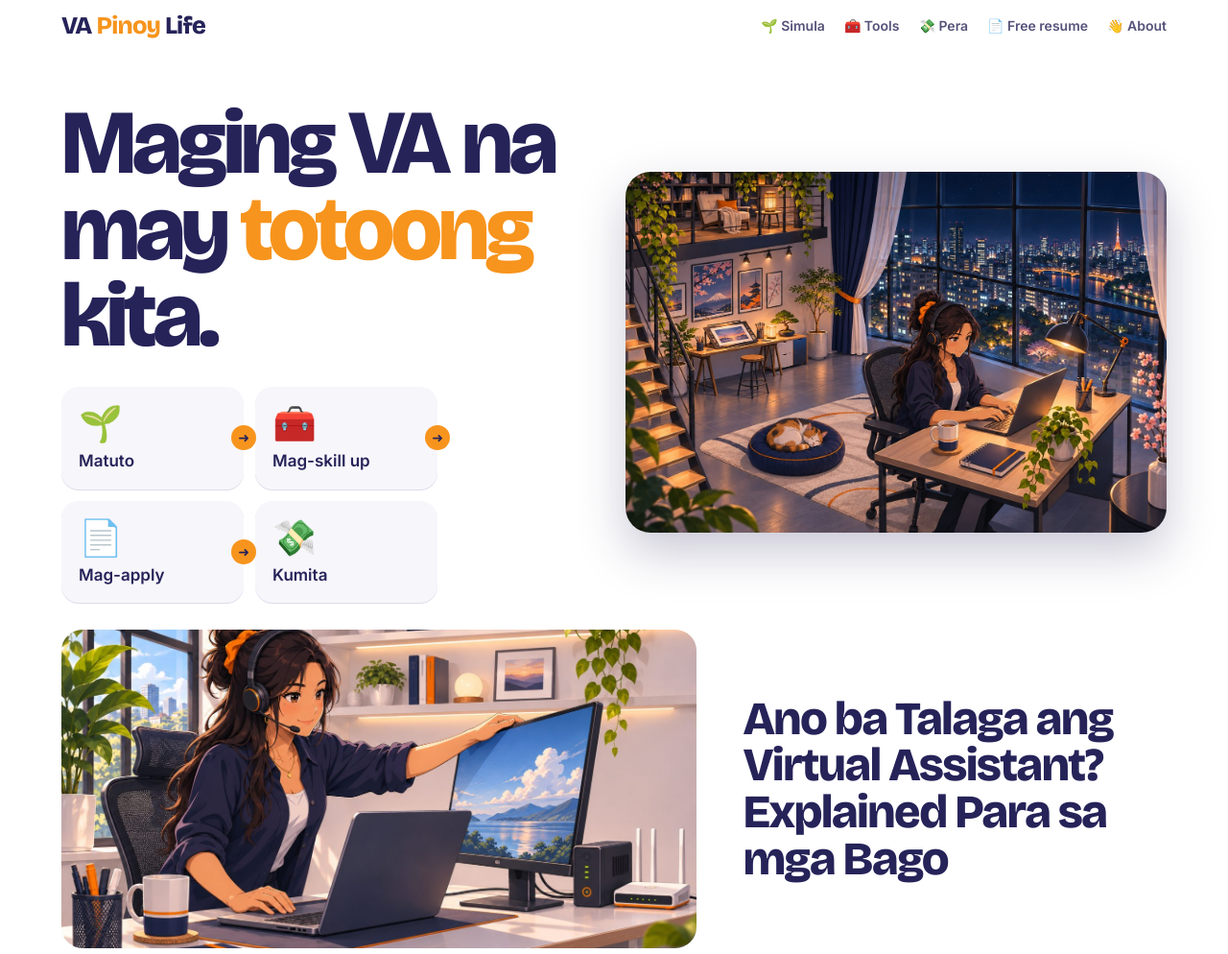
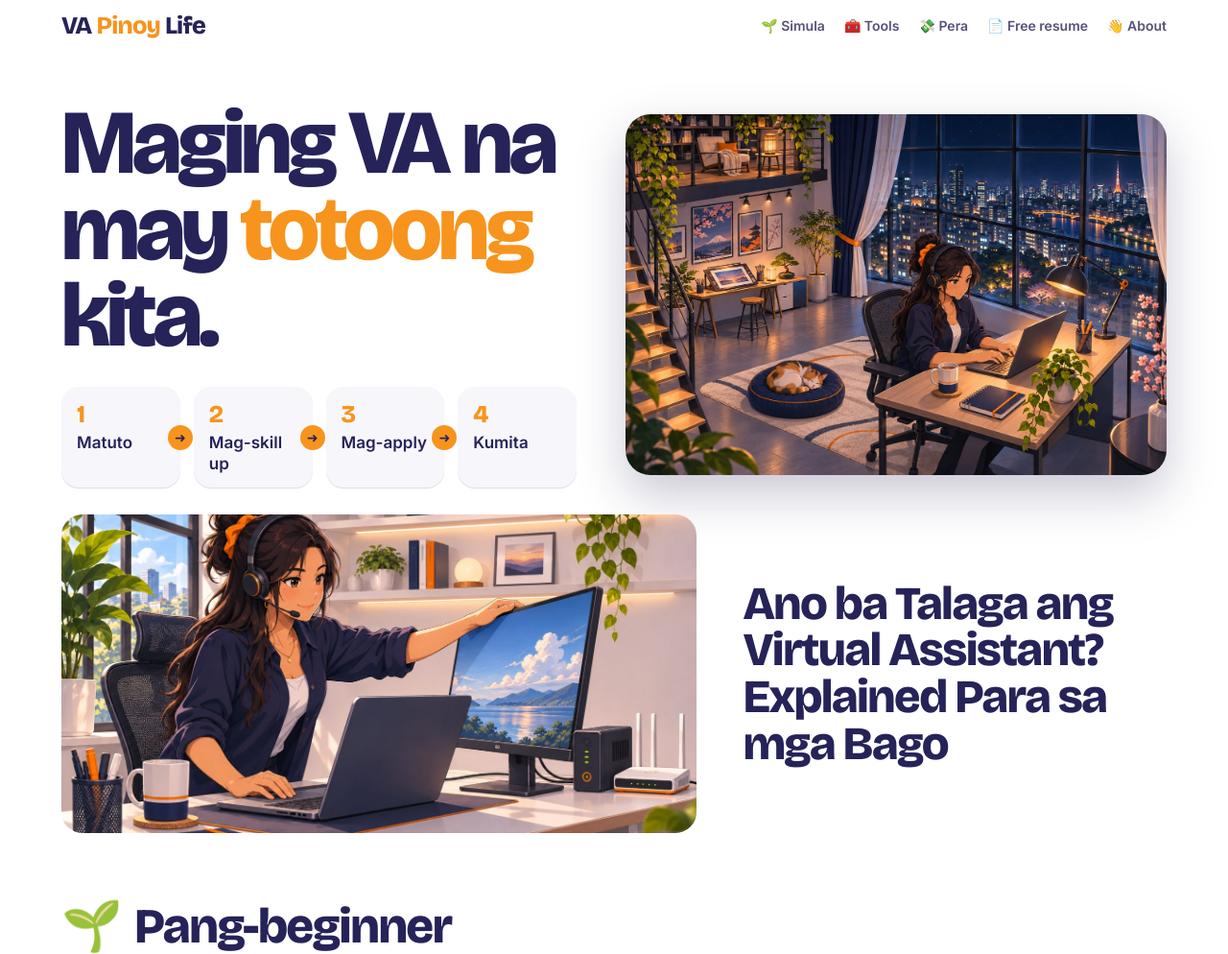
Before and after one commit to fcagomoc143-cloud/va-pinoy-life, a plain HTML site: page docs/index.html in a window 1280 px wide. Shown: the top 994 px of the page at 96% size. Drawn offline with nearby package versions, Linux system fonts and the light colour scheme.

Commit message:
Home steps: numbers instead of emoji

```diff
--- a/docs/index.html
+++ b/docs/index.html
@@ -19,7 +19,7 @@
 <nav><a href="index.html#beginner">🌱 Simula</a><a href="index.html#tools">🧰 Tools</a><a href="index.html#pera">💸 Pera</a><a href="resume-template.html">📄 Free resume</a><a href="about.html">👋 About</a></nav></header>
 <main>
 <section class="mast"><div class="mast-text"><h1>Maging VA na may <em>totoong</em> kita.</h1>
-<ul class="v-steps home"><li><span class="ic">🌱</span><b>Matuto</b></li><li><span class="ic">🧰</span><b>Mag-skill up</b></li><li><span class="ic">📄</span><b>Mag-apply</b></li><li><span class="ic">💸</span><b>Kumita</b></li></ul></div><figure class="mast-art"><img src="img/home.jpg" alt="Pinoy VA na nagtatrabaho sa gabi" fetchpriority="high" decoding="async"></figure></section>
+<ol class="v-steps home"><li><span class="n">1</span><b>Matuto</b></li><li><span class="n">2</span><b>Mag-skill up</b></li><li><span class="n">3</span><b>Mag-apply</b></li><li><span class="n">4</span><b>Kumita</b></li></ol></div><figure class="mast-art"><img src="img/home.jpg" alt="Pinoy VA na nagtatrabaho sa gabi" fetchpriority="high" decoding="async"></figure></section>
 <section class="hero-post"><a class="lead" href="posts/ano-ang-virtual-assistant.html">
 <figure><img src="img/ano-ang-virtual-assistant.jpg" alt="Ano ba Talaga ang Virtual Assistant? Explained Para sa mga Bago" fetchpriority="high" decoding="async"></figure><h3>Ano ba Talaga ang Virtual Assistant? Explained Para sa mga Bago</h3></a></section>
 <section class="cat" id="beginner"><h2><span class="ic">🌱</span>Pang-beginner</h2>
--- a/docs/style.css
+++ b/docs/style.css
@@ -146,3 +146,9 @@ figure img{display:block;width:100%;height:100%;object-fit:cover}
 .about-art{margin:0 0 28px;border-radius:22px;overflow:hidden;aspect-ratio:3/2}
 .tile figure,.lead figure,.post-hero figure{background:var(--surface)}
 @media (max-width:860px){.mast{grid-template-columns:1fr}.mast-art{order:-1}}
+
+/* home steps: numbers only, one row */
+.v-steps.home{flex-wrap:nowrap;gap:14px}
+.v-steps.home li{flex:1 1 0;min-width:0;padding:16px 16px 14px;gap:6px}
+.v-steps.home .n{font-size:1.6rem;color:var(--pink)}
+@media (max-width:640px){.v-steps.home{flex-wrap:wrap}.v-steps.home li{flex:1 1 40%}}
--- a/static/style.css
+++ b/static/style.css
@@ -146,3 +146,9 @@ figure img{display:block;width:100%;height:100%;object-fit:cover}
 .about-art{margin:0 0 28px;border-radius:22px;overflow:hidden;aspect-ratio:3/2}
 .tile figure,.lead figure,.post-hero figure{background:var(--surface)}
 @media (max-width:860px){.mast{grid-template-columns:1fr}.mast-art{order:-1}}
+
+/* home steps: numbers only, one row */
+.v-steps.home{flex-wrap:nowrap;gap:14px}
+.v-steps.home li{flex:1 1 0;min-width:0;padding:16px 16px 14px;gap:6px}
+.v-steps.home .n{font-size:1.6rem;color:var(--pink)}
+@media (max-width:640px){.v-steps.home{flex-wrap:wrap}.v-steps.home li{flex:1 1 40%}}
```
Also changed, not shown: 1 other file.
